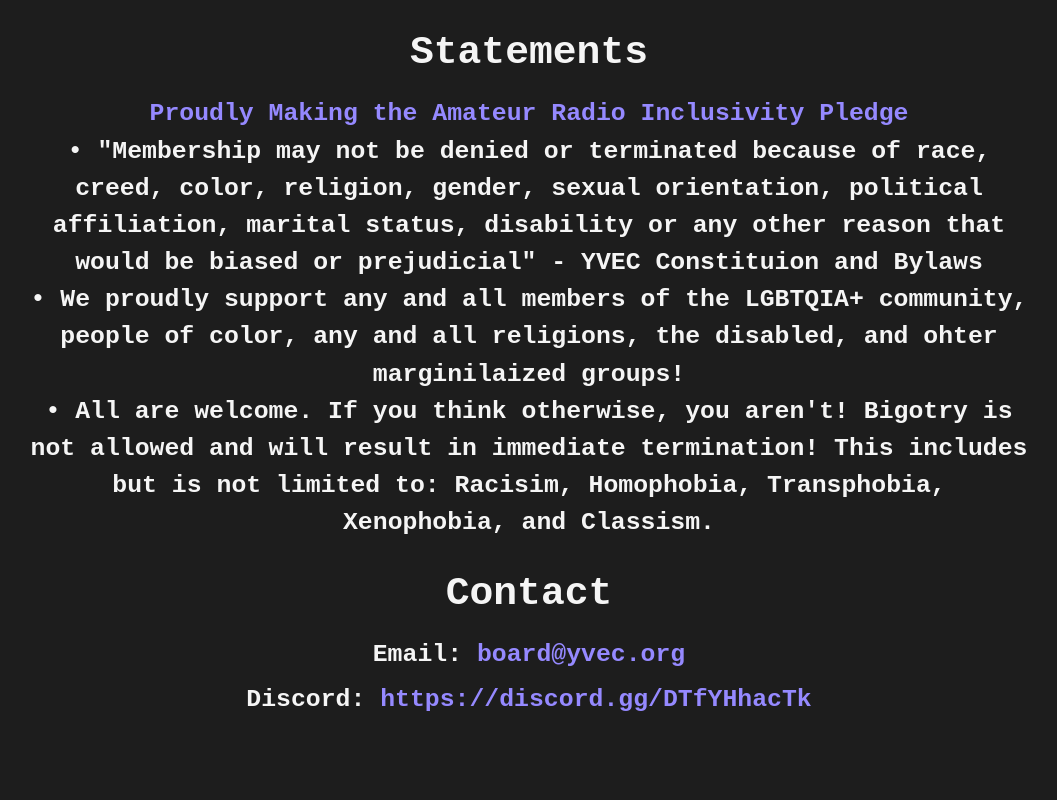
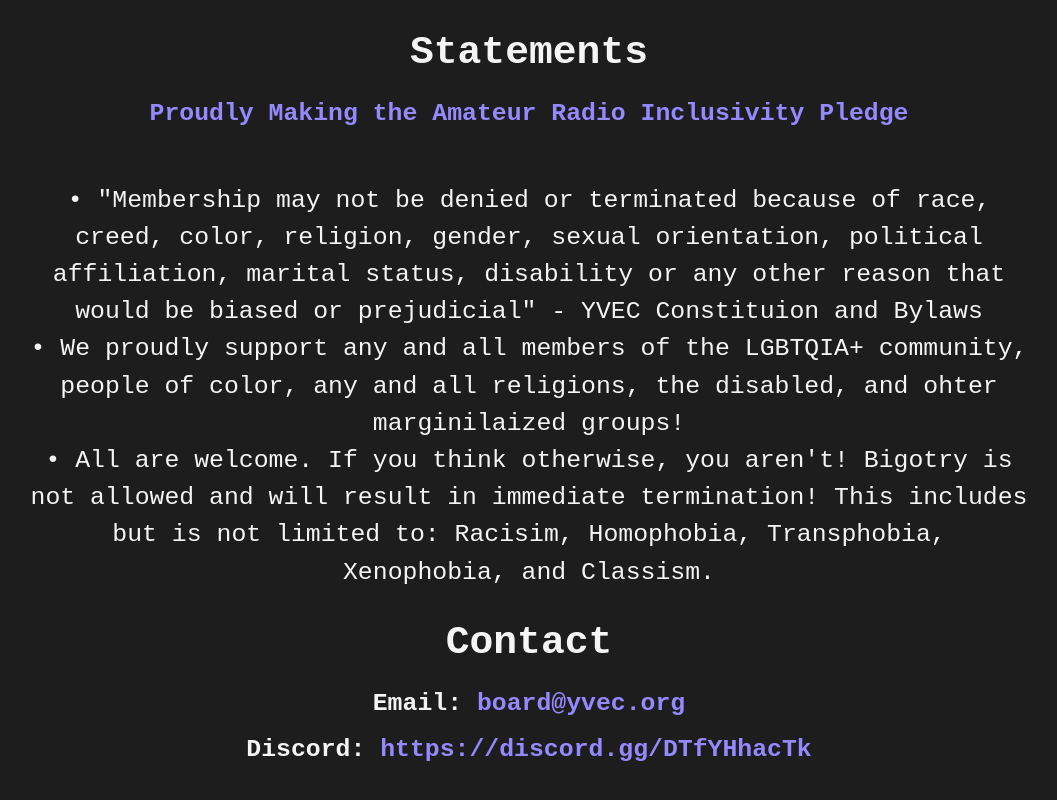
Before and after one commit to Young-Volunteer-Examiners-Club/yvec-website, a Next.js app: page / in a window 1280 px wide. Shown: the part 4929-5729 px from the top of the page, without its empty margins (111-1168 px from the left). Before the commit the page ends 5692 px from the top, so only its background shows below. Built offline with nearby package versions, Linux system fonts and the light colour scheme.

Commit message:
font size

```diff
--- a/app/page.tsx
+++ b/app/page.tsx
@@ -256,6 +256,8 @@
         <a className="email" href="https://www.amateurradioinclusivitypledge.org">
           Proudly Making the Amateur Radio Inclusivity Pledge
           </a>
+      </p>
+      <p className="info">
         <br /> • "Membership may not be denied or terminated because of race, creed, color, religion, gender, sexual orientation, political affiliation, marital status, disability or any other reason that would be biased or prejudicial" - YVEC Constituion and Bylaws
         <br /> • We proudly support any and all members of the LGBTQIA+ community, people of color, any and all religions, the disabled, and ohter marginilaized groups!
         <br /> • All are welcome. If you think otherwise, you aren't! Bigotry is not allowed and will result in immediate termination! This includes but is not limited to: Racisim, Homophobia, Transphobia, Xenophobia, and Classism.
```
